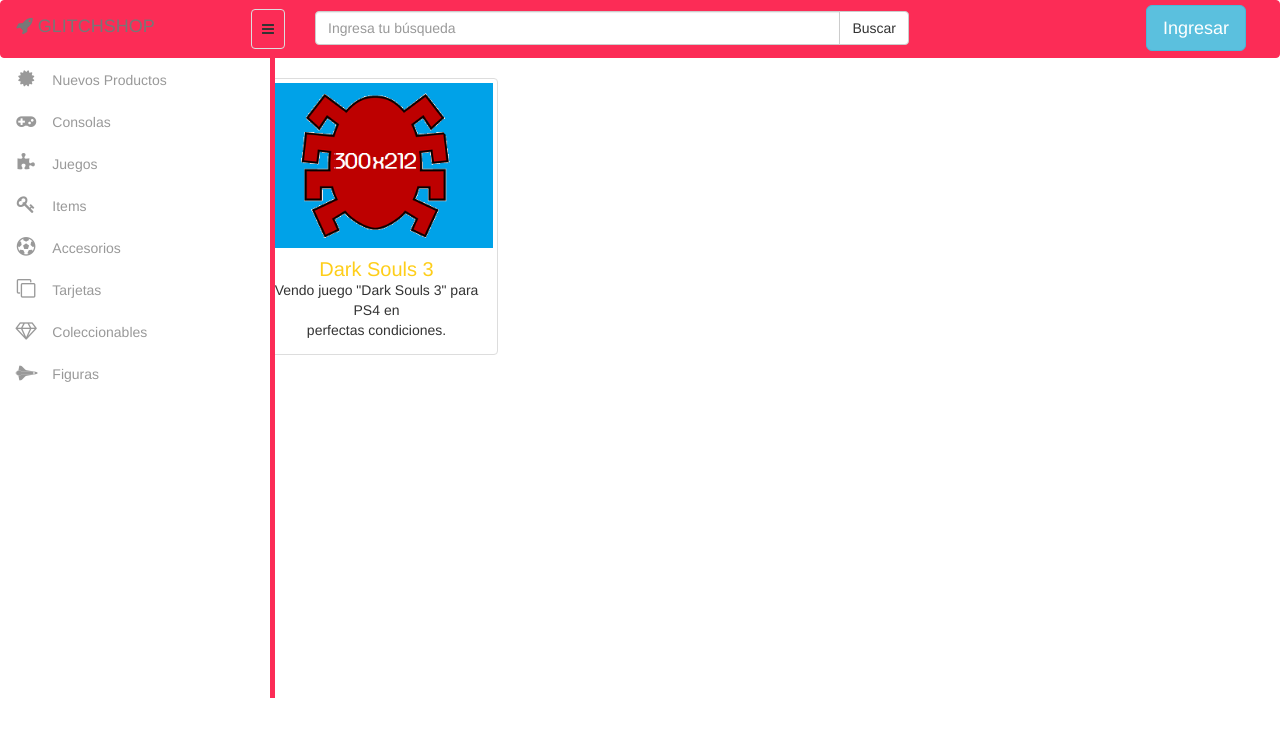
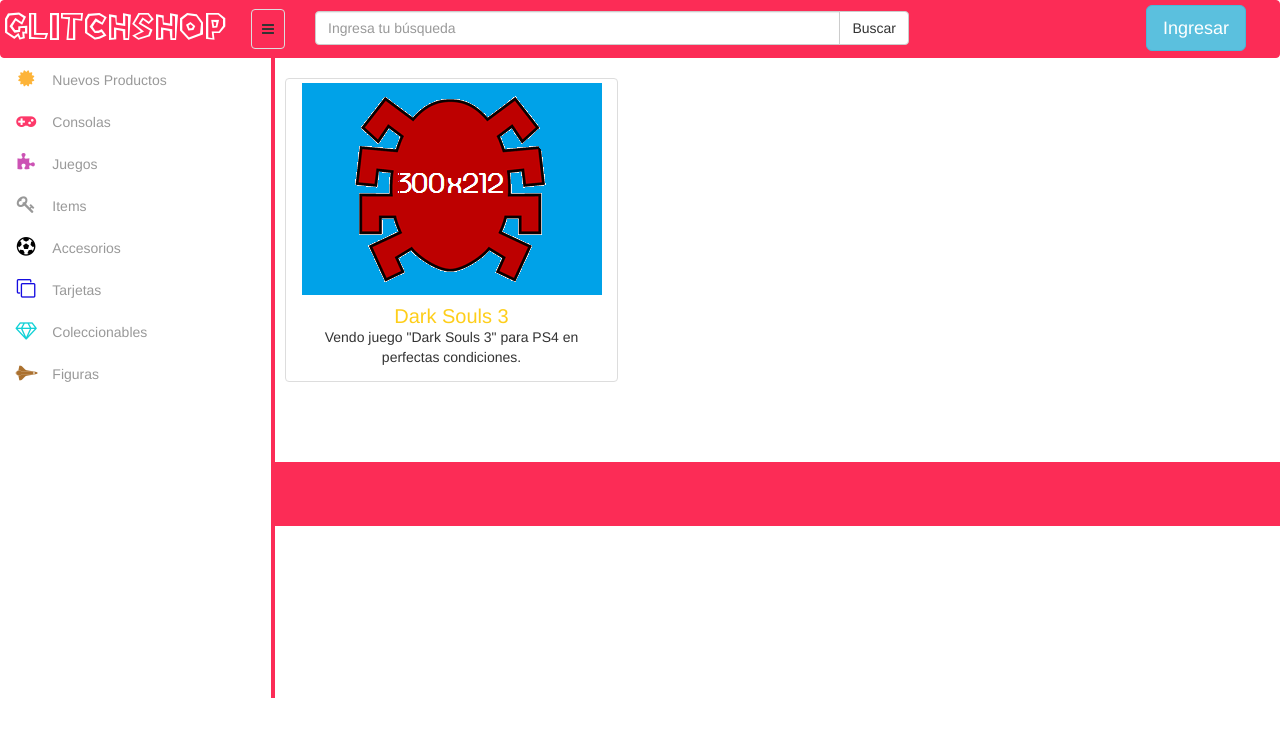
Before and after one commit to Salva100/Glitchstore, a PHP site: page /Producto.html in a window 1280 px wide. Shown: the top 737 px of the page. Run offline with PHP 8.4, Linux system fonts and the light colour scheme; some libraries are stand-ins or nearby versions.

Commit message:
Producto
Inicia parte de "Producto"

```diff
--- a/CSS/simple-sidebar.css
+++ b/CSS/simple-sidebar.css
@@ -25,9 +25,10 @@
     -moz-transition: all 0.5s ease;
     -o-transition: all 0.5s ease;
     transition: all 0.5s ease;
-    border-right:5px solid;
+    border-right:4px solid;
     border-color: #FC2C56;
 }
+
 #wrapper.toggled #sidebar-wrapper {
     width: 250px;
 }
--- a/Producto.html
+++ b/Producto.html
@@ -8,6 +8,7 @@
     <meta name="author" content="DevWorms S.A. de C.V.">
     <title>GlitchShop - A shop for Gamers</title>
     <link rel="stylesheet" type="text/css" href="css/bootstrap.css" />
+    <link rel="stylesheet" type="text/css" href="css/bootstrap-responsive.css" />
     <link rel="stylesheet" type="text/css" href="css/style.css" />
     <link href="css/bootstrap.min.css" rel="stylesheet">
     <link href="css/simple-sidebar.css" rel="stylesheet">
@@ -23,7 +24,7 @@
                 <button type="button" class="navbar-toggle collapsed" data-toggle="collapse"  id="menu-toggle">
                     <span class="glyphicon glyphicon-th-large" aria-hidden="true"></span>
                 </button>
-                <a class="navbar-brand" href="#"><i class="fa fa-rocket fa-4"></i> GLITCHSHOP</a>
+                <img src="images/logo.png">
             </div>
 
             <div class="collapse navbar-collapse" id="bs-example-navbar-collapse-1">
@@ -84,28 +85,28 @@
             <div id="sidebar-wrapper">
                 <ul class="sidebar-nav nav-pills nav-stacked" id="menu">
                     <li>
-                        <a href="#"><span class="fa-stack fa-lg pull-left"><i class="fa fa-certificate fa-stack-1x "></i></span> Nuevos Productos </a>
+                        <a href="#"><span class="fa-stack fa-lg pull-left orange"><i class="fa fa-certificate fa-stack-1x "></i></span> Nuevos Productos </a>
                     </li>
 
                     <li>
-                        <a href="#"><span class="fa-stack fa-lg pull-left"><i class="fa fa-gamepad fa-stack-1x "></i></span> Consolas</a>
+                        <a href="#"><span class="fa-stack fa-lg pull-left red"><i class="fa fa-gamepad fa-stack-1x "></i></span> Consolas</a>
                         <ul class="nav-pills nav-stacked" style="list-style-type:none;">
-                            <li><a href="#"><span class="fa-stack fa-lg pull-left"><i class="fa fa-flag fa-stack-1x "></i></span>Playstation 4</a></li>
-                            <li><a href="#"><span class="fa-stack fa-lg pull-left"><i class="fa fa-flag fa-stack-1x "></i></span>X-Box One</a></li>
-                            <li><a href="#"><span class="fa-stack fa-lg pull-left"><i class="fa fa-flag fa-stack-1x "></i></span>WiiU</a></li>
-                            <li><a href="#"><span class="fa-stack fa-lg pull-left"><i class="fa fa-flag fa-stack-1x "></i></span>Playstation 3</a></li>
-                            <li><a href="#"><span class="fa-stack fa-lg pull-left"><i class="fa fa-flag fa-stack-1x "></i></span>X-Box 360</a></li>
+                            <li><a href="#"><span class="fa-stack fa-lg pull-left red"><i class="fa fa-chevron-right fa-stack-1x "></i></span>Playstation 4</a></li>
+                            <li><a href="#"><span class="fa-stack fa-lg pull-left red"><i class="fa fa-chevron-right fa-stack-1x "></i></span>X-Box One</a></li>
+                            <li><a href="#"><span class="fa-stack fa-lg pull-left red"><i class="fa fa-chevron-right fa-stack-1x "></i></span>WiiU</a></li>
+                            <li><a href="#"><span class="fa-stack fa-lg pull-left red"><i class="fa fa-chevron-right fa-stack-1x "></i></span>Playstation 3</a></li>
+                            <li><a href="#"><span class="fa-stack fa-lg pull-left red"><i class="fa fa-chevron-right fa-stack-1x "></i></span>X-Box 360</a></li>
                         </ul>
                     </li>
 
                     <li >
-                        <a href="#"><span class="fa-stack fa-lg pull-left"><i class="fa fa-puzzle-piece fa-stack-1x "></i></span>Juegos</a>
+                        <a href="#"><span class="fa-stack fa-lg pull-left purple"><i class="fa fa-puzzle-piece fa-stack-1x "></i></span>Juegos</a>
                         <ul class="nav-pills nav-stacked" style="list-style-type:none;">
-                            <li><a href="#"><span class="fa-stack fa-lg pull-left"><i class="fa fa-flag fa-stack-1x "></i></span>Playstation 4</a></li>
-                            <li><a href="#"><span class="fa-stack fa-lg pull-left"><i class="fa fa-flag fa-stack-1x "></i></span>X-Box One</a></li>
-                            <li><a href="#"><span class="fa-stack fa-lg pull-left"><i class="fa fa-flag fa-stack-1x "></i></span>WiiU</a></li>
-                            <li><a href="#"><span class="fa-stack fa-lg pull-left"><i class="fa fa-flag fa-stack-1x "></i></span>Playstation 3</a></li>
-                            <li><a href="#"><span class="fa-stack fa-lg pull-left"><i class="fa fa-flag fa-stack-1x "></i></span>X-Box 360</a></li>
+                            <li><a href="#"><span class="fa-stack fa-lg pull-left purple"><i class="fa fa-chevron-right fa-stack-1x "></i></span>Playstation 4</a></li>
+                            <li><a href="#"><span class="fa-stack fa-lg pull-left purple"><i class="fa fa-chevron-right fa-stack-1x "></i></span>X-Box One</a></li>
+                            <li><a href="#"><span class="fa-stack fa-lg pull-left purple"><i class="fa fa-chevron-right fa-stack-1x "></i></span>WiiU</a></li>
+                            <li><a href="#"><span class="fa-stack fa-lg pull-left purple"><i class="fa fa-chevron-right fa-stack-1x "></i></span>Playstation 3</a></li>
+                            <li><a href="#"><span class="fa-stack fa-lg pull-left purple"><i class="fa fa-chevron-right fa-stack-1x "></i></span>X-Box 360</a></li>
                         </ul>
                     </li>
 
@@ -114,34 +115,34 @@
                     </li>
 
                     <li>
-                        <a href="#"><span class="fa-stack fa-lg pull-left"><i class="fa fa-futbol-o fa-stack-1x "></i></span>Accesorios</a>
+                        <a href="#"><span class="fa-stack fa-lg pull-left black"><i class="fa fa-futbol-o fa-stack-1x "></i></span>Accesorios</a>
                     </li>
 
                     <li>
-                        <a href="#"><span class="fa-stack fa-lg pull-left"><i class="fa fa-clone fa-stack-1x "></i></span>Tarjetas</a>
+                        <a href="#"><span class="fa-stack fa-lg pull-left violet"><i class="fa fa-clone fa-stack-1x "></i></span>Tarjetas</a>
                         <ul class="nav-pills nav-stacked" style="list-style-type:none;">
-                            <li><a href="#"><span class="fa-stack fa-lg pull-left"><i class="fa fa-flag fa-stack-1x "></i></span>Yu Gi Oh!</a></li>
-                            <li><a href="#"><span class="fa-stack fa-lg pull-left"><i class="fa fa-flag fa-stack-1x "></i></span>Magic: The Gathering</a></li>
-                            <li><a href="#"><span class="fa-stack fa-lg pull-left"><i class="fa fa-flag fa-stack-1x "></i></span>Mitos y Leyendas</a></li>
+                            <li><a href="#"><span class="fa-stack fa-lg pull-left violet"><i class="fa fa-chevron-right fa-stack-1x "></i></span>Yu Gi Oh!</a></li>
+                            <li><a href="#"><span class="fa-stack fa-lg pull-left violet"><i class="fa fa-chevron-right fa-stack-1x "></i></span>Magic: The Gathering</a></li>
+                            <li><a href="#"><span class="fa-stack fa-lg pull-left violet"><i class="fa fa-chevron-right fa-stack-1x "></i></span>Mitos y Leyendas</a></li>
                         </ul>
                     </li>
 
                     <li>
-                        <a href="#"><span class="fa-stack fa-lg pull-left"><i class="fa fa-diamond fa-stack-1x "></i></span>Coleccionables</a>
+                        <a href="#"><span class="fa-stack fa-lg pull-left amarine"><i class="fa fa-diamond fa-stack-1x "></i></span>Coleccionables</a>
                     </li>
 
                     <li>
-                        <a href="#"><span class="fa-stack fa-lg pull-left"><i class="fa fa-space-shuttle fa-stack-1x "></i></span>Figuras</a>
+                        <a href="#"><span class="fa-stack fa-lg pull-left brown"><i class="fa fa-space-shuttle fa-stack-1x "></i></span>Figuras</a>
                     </li>
                 </ul>
             </div>
         <!--    TERMINA BARRA DE NAVEGACIÓN IZQUIERDA    -->
 
-        <!-- INICIA CONTENIDO DE LA PÁGINA -->
+        <!-- INICIA CONTENIDO DE PRODUCTOS -->
             <div id="page-content-wrapper">
 
                 <ul id="portfolio-grid" class="thumbnails row">
-                    <li class="span4 mix photo">
+                    <li class="span4 mix photo resized">
                         <div class="thumbnail">
                             <img src="images/Portfolio02.png" alt="project 2">
                             <div class="show_hide more" rel="#slidingDiv1">
@@ -156,9 +157,20 @@
                 </ul>
 
             </div>
-        <!-- TERMINA CONTENIDO DE LA PÁGINA -->
+        <!-- TERMINA CONTENIDO DE PRODUCTOS -->
 
     </div>
+
+    <!-- INICIA FOOTER -->
+        <div class="footer">
+            <footer class="footer">
+              <div class="container">
+                <p class="text-muted">Place sticky footer content here.</p>
+              </div>
+            </footer>
+        </div>
+    <!-- TERMINA FOOTER -->
+
 
     <!-- jQuery -->
     <script src="js/jquery-1.11.2.min.js"></script>
```
